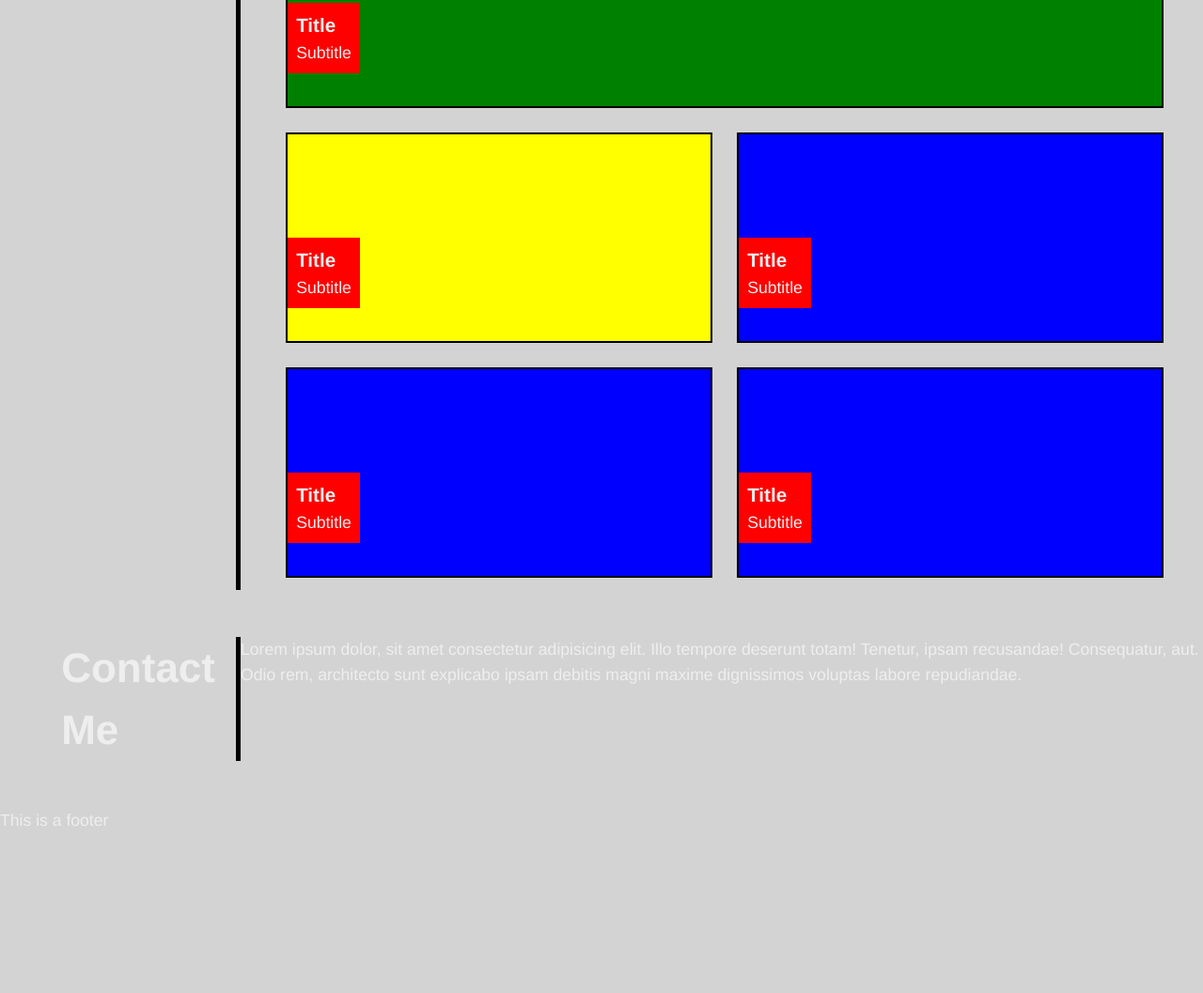
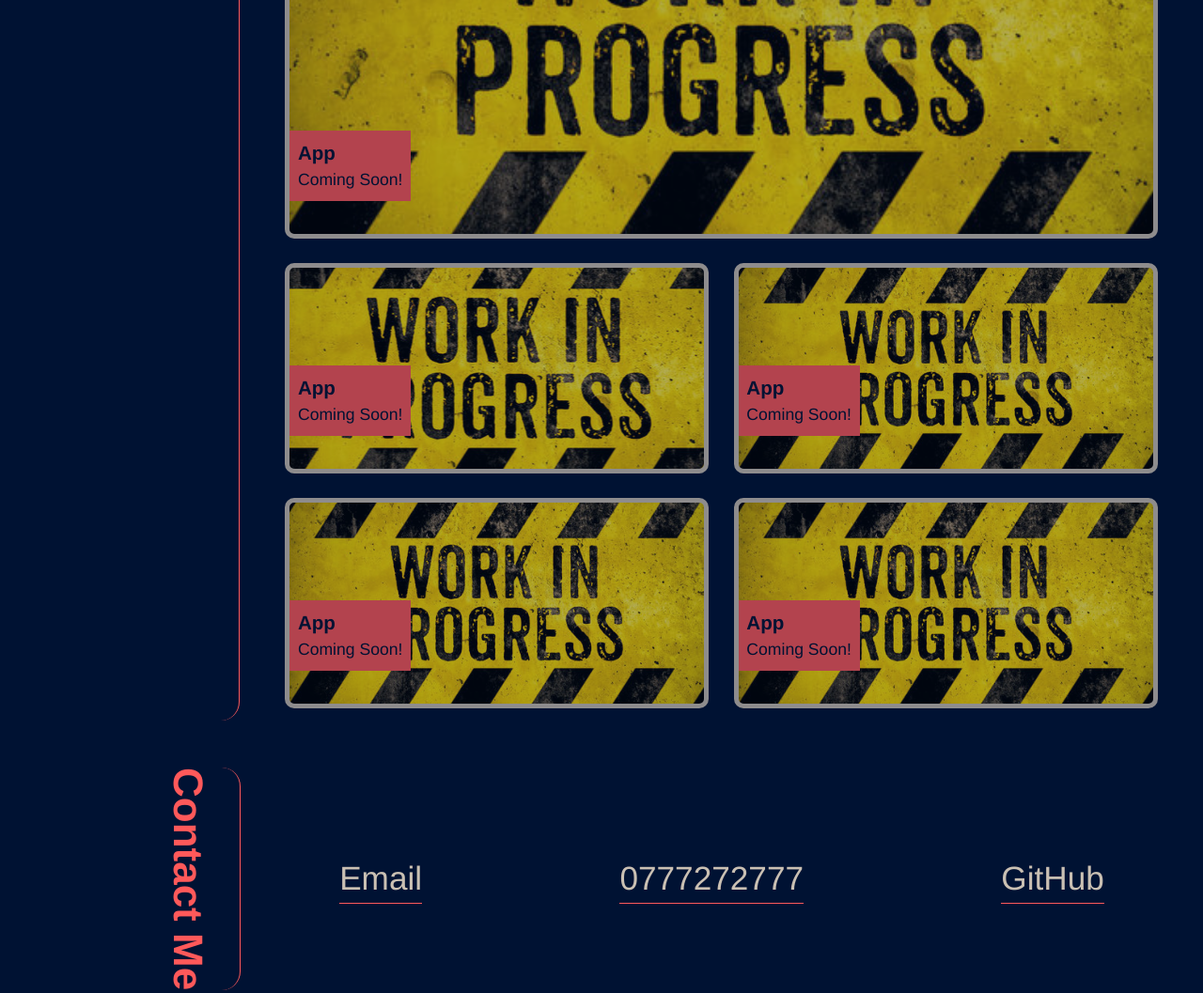
Before and after one commit to fumitsukai/alexandru-portofolio-page, a plain HTML site: page index.html in a window 1280 px wide. Shown: the part 768-1825 px from the top of the page at 94% size. Before the commit the page ends 1655 px from the top, so only its background shows below. Drawn offline with Linux system fonts and the light colour scheme.

Commit message:
added photos to apps changed banner, reworked color scheme

```diff
--- a/assets/css/style.css
+++ b/assets/css/style.css
@@ -2,18 +2,21 @@
     padding: 0;
     margin:0;
     box-sizing: border-box;
+    --darkblue:#001233;
+    --coralred:#FF595A;
+    --beige:#CAC0B3;
 }
 body{
     font-family:Helvetica, sans-serif;
     font-size: 2rem;
-    color:#eee;
+    color:var(--beige);
     line-height: 1.5;
     display: block;
 }
 html{
     scroll-behavior: smooth;
     font-size: 55%;
-    background-color: lightgrey;
+    background-color:var(--darkblue);
 }
 
 /* Navbar style displaying links to the left and heading to the right*/
@@ -25,7 +28,7 @@ html{
     top:0;
     left:0;
     width:100%;
-    background-color: black;
+    background-color: var(--darkblue);
     z-index:999;
 }
 .nav-list{
@@ -42,29 +45,40 @@ ul{
 }
 a{
     text-decoration: none;
-    color:#eee;
+    color:var(--beige);
 }
 .nav-list a:hover{
-    background-color:red;
+    background-color:var(--coralred);
+    color: var(--darkblue);
 }
 
 #navbar h1{
     align-self: center;
-    background-color: darkred;
     margin-right: auto;
-    padding-right: 4rem;;
-    padding-left: 2rem;
+    color: var(--beige);
 }
 
 /* Hero banner style */
 
 .hero-banner{
-    background-image: url("../images/Hero-Banner-Placeholder-Light-1024x480-1.png");
+    background-image: url("../images/hero-banner.png");
     width: 100%;
     height: 150px;
     background-repeat: no-repeat;
-    background-size: cover;
-    background-position: center;
+    background-size:cover;
+    display: flex;
+    justify-content: flex-end;
+    background-position: top;
+}
+
+.hero-banner h2{
+    position: relative;
+    width: fit-content;
+    background-color:var(--coralred);
+    top: 3.5em;
+    padding: 0.5rem;
+    right:1.5em;
+    color: var(--darkblue);
 }
 
 /* Wrapper style */
@@ -73,6 +87,7 @@ a{
     position: relative;
     display: flex;
     flex-direction: column;
+    margin-top: 4em;
 }
 
 /* General section style */
@@ -84,8 +99,13 @@ a{
 }
 
 .page-section h2{
-    border-right: 5px solid black;
+    border-right: 1px solid var(--coralred);
+    padding-right: 2.5rem;
+    font-size: 5rem;
     width: 20%;
+    writing-mode: vertical-rl;
+    color: var(--coralred);
+    border-radius: 20px;
 }
 
 article{
@@ -104,53 +124,92 @@ article{
     "otherwork1 otherwork2"
     "otherwork3 otherwork4";
     margin-left: 4rem;
+    margin-right: 4rem;
 }
 
 .main-work{
     grid-area: main-work;
-    background-color: green;
+    background-image: url("../images/wip.jpeg");
+    background-repeat: no-repeat;
+    background-size: cover;
+    background-position: center;
 }
 
 .otherWork-1{
     grid-area: otherwork1;
-    background-color: yellow;
+    background-image: url("../images/wip.jpeg");
+    background-repeat: no-repeat;
+    background-size: fill;
+    background-position: center;
 }
 
 .otherWork-2{
-    background-color: blue;
+    background-image: url("../images/wip.jpeg");
     grid-area: otherwork2;
+    background-repeat: no-repeat;
+    background-size: cover;
+    background-position: center;
 }
 
 .otherWork-3{
-    background-color: blue;
+    background-image: url("../images/wip.jpeg");
     grid-area: otherwork3;
+    background-repeat: no-repeat;
+    background-size: cover;
+    background-position: center;
 }
 
 .otherWork-4{
-    background-color: blue;
+    background-image: url("../images/wip.jpeg");
     grid-area: otherwork4;
+    background-repeat: no-repeat;
+    background-size: cover;
+    background-position: center;
 }
 
 .gridElement{
     margin: 1.5rem;
     cursor: pointer;
-    border: 2px solid black;
+    border: 5px solid var(--beige);
     display: flex;
     flex-direction: column-reverse;
     justify-content: flex-start;
-}
-
-.page-section h2{
-    display: flex;
-    justify-content: flex-end;
-    padding-right: 2.5rem;
-    font-size: 5rem;
-    padding-left: 5em;
+    border-radius: 10px;
+    opacity: 0.7;
 }
 
 .titlebox{
-    background-color: red;
+    background-color: var(--coralred);
     width: fit-content;
     margin-bottom: 2em;
     padding: 1rem;
+    color: var(--darkblue);
+    opacity: 1 !important;
 }
+
+.gridElement:hover{
+    opacity: 1;
+}
+
+
+/* About section style */
+
+#about p{
+    margin-left: 5rem;
+    margin-right: 5rem;
+    padding-bottom: 1rem;
+}
+
+/* Contact me section style */
+
+.contactbox{
+    display: flex;
+    justify-content:space-around;
+    width: 80%;
+    align-self: center;
+    font-size: 4rem;
+}
+
+.contactbox a{
+    border-bottom: 1px solid var(--coralred);
+}
--- a/index.html
+++ b/index.html
@@ -5,7 +5,7 @@
   <meta charset="UTF-8">
   <meta name="viewport" content="width=device-width, initial-scale=1.0">
   <meta http-equiv="X-UA-Compatible" content="ie=edge">
-  <title>Lernantino // Web Developer</title>
+  <title>Alexnadru Pandelea // Web Developer</title>
   <link rel="stylesheet" href="./assets/css/style.css" />
 </head>
 
@@ -14,16 +14,16 @@
   <navbar id="navbar">
     <h1>Alexandru Pandelea</h1>
     <ul class="nav-list">
-        <li><a href="">About me</a></li>
-        <li><a href="">Portofolio</a></li>
-        <li><a href="">Contact</a></li>
+        <li><a href="#about">About me</a></li>
+        <li><a href="#work">Portofolio</a></li>
+        <li><a href="#contact">Contact</a></li>
     </ul>
   </navbar>
 
   <!-- hero banner -->
   <section class="hero-banner">
     <div>
-      <h2>Cool subtitle here!</h2>
+      <h2>Best portofolio ever!</h2>
     </div>
   </section>
 
@@ -43,32 +43,32 @@
       <div class="grid">
         <div class="gridElement main-work">
           <div class="titlebox">
-            <h3>Title</h3>
-            <p>Subtitle</p>
+            <h3>App</h3>
+            <p>Coming Soon!</p>
           </div>
         </div>
         <div class="gridElement otherWork-1">
           <div class="titlebox">
-            <h3>Title</h3>
-            <p>Subtitle</p>
+            <h3>App</h3>
+            <p>Coming Soon!</p>
           </div>
         </div>
         <div class="gridElement otherWork-2">
           <div class="titlebox">
-            <h3>Title</h3>
-            <p>Subtitle</p>
+            <h3>App</h3>
+            <p>Coming Soon!</p>
           </div>
         </div>
         <div class="gridElement otherWork-3">
           <div class="titlebox">
-            <h3>Title</h3>
-            <p>Subtitle</p>
+            <h3>App</h3>
+            <p>Coming Soon!</p>
           </div>
         </div>
         <div class="gridElement otherWork-4">
           <div class="titlebox">
-            <h3>Title</h3>
-            <p>Subtitle</p>
+            <h3>App</h3>
+            <p>Coming Soon!</p>
           </div>
         </div>
       </div>
@@ -77,7 +77,11 @@
     <!-- contact -->
     <section class="page-section contact" id="contact">
       <h2>Contact Me</h2>
-      <article>Lorem ipsum dolor, sit amet consectetur adipisicing elit. Illo tempore deserunt totam! Tenetur, ipsam recusandae! Consequatur, aut. Odio rem, architecto sunt explicabo ipsam debitis magni maxime dignissimos voluptas labore repudiandae.</article>
+      <div class="contactbox">
+      <a href="">Email</a>
+      <a href="">0777272777</a>
+      <a href="">GitHub</a>
+      </div>
     </section>
   </main>
   <footer>This is a footer</footer>
```
Also changed, not shown: assets/images/hero-banner.png (added), assets/images/wip.jpeg (added).
